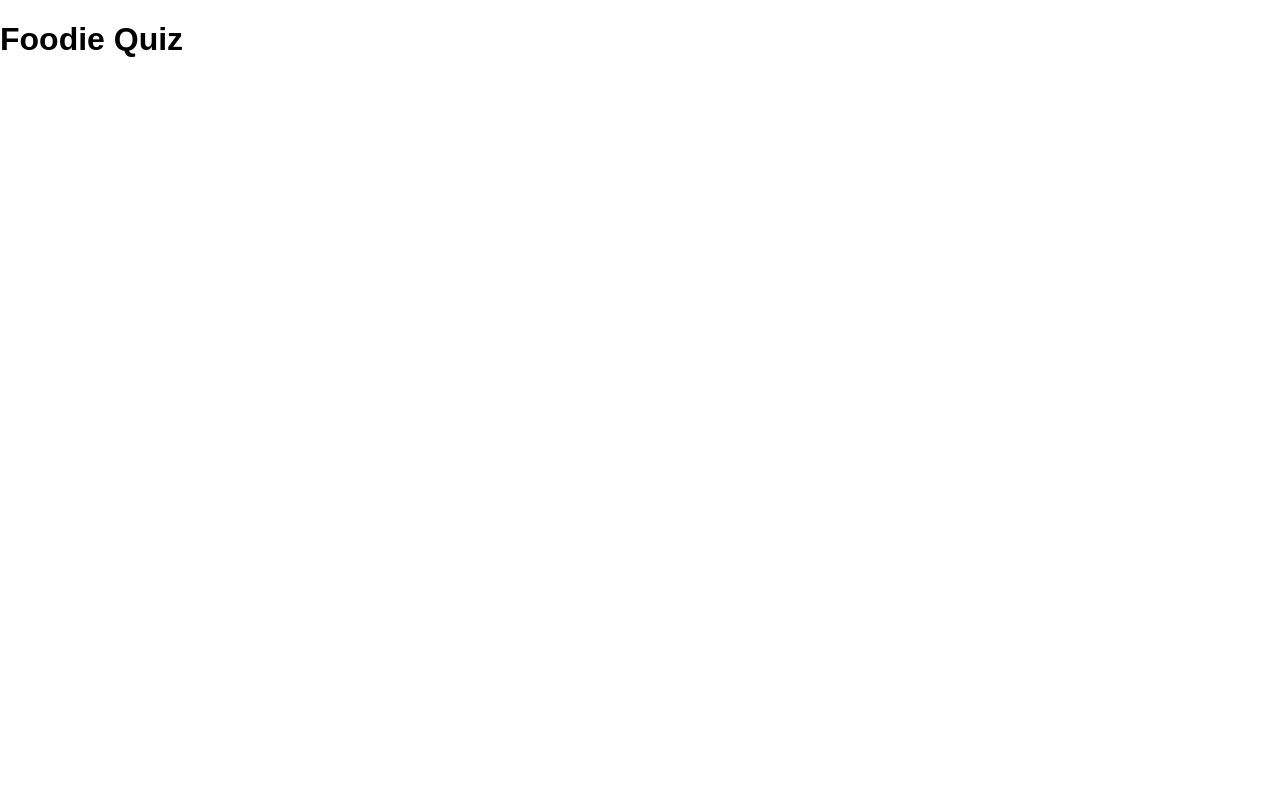
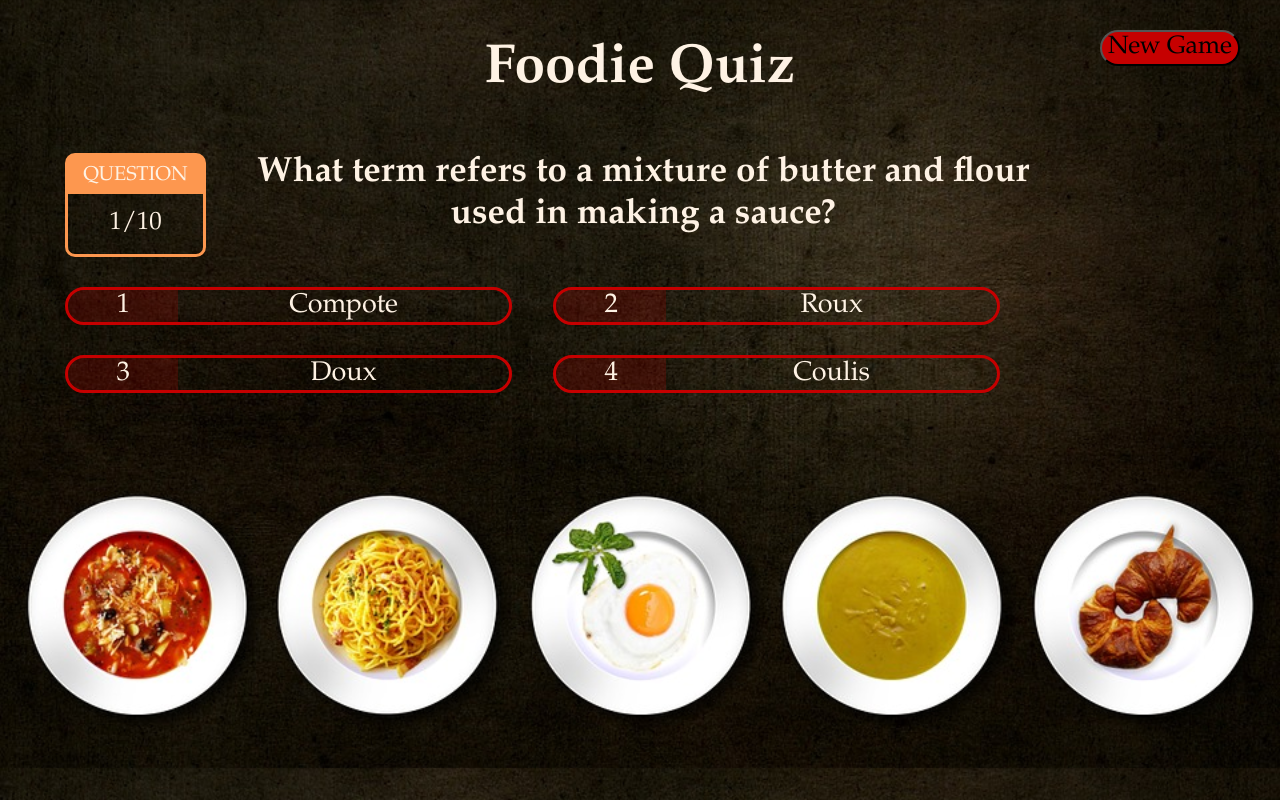
Before and after one commit to tjstalcup/megan-quiz, a plain HTML site: page index.html in a window 1280 px wide. Drawn offline with nearby package versions, Linux system fonts and the light colour scheme.

Commit message:
added js

```diff
--- a/css/stylesheet.css
+++ b/css/stylesheet.css
@@ -0,0 +1,101 @@
+body {
+	font-family: "Palatino Linotype", "Book Antiqua", Palatino, serif;
+	font-weight: 300;
+	text-align: center;
+	background-image: url('images/food-background-pictures-20.jpg');
+	background-size: cover;
+	font-size: 25px;
+	color: #fef2e4;
+}
+
+.masthead {
+	margin: 0;
+}
+
+.masthead h1 {
+	font-size: 55px;
+}
+
+.new-game {
+	text-align: right;
+    position: absolute;
+    top: 30px;
+    right: 40px;
+    background-color: #c60000;
+    border-radius: 20px;
+}
+
+.content {
+	width: 950px;
+	height: 450px;
+	margin: 50px;
+	padding: 30px;
+	text-align: center;
+	border-radius: 30px;
+	padding-top: 0;
+}
+
+.summary {
+	display: none;
+}
+
+.row {
+	margin-left: -15px;
+	margin-right: -15px;
+	margin-bottom: 30px;
+	overflow: auto;
+}
+
+.questions-panel {
+	width: 25%;
+	float: left;
+	border-radius: 10px;
+	border-color: #fd974f;
+	border-style: solid;
+	width: 135px;
+}
+
+.panel-title {
+	background-color: #fd974f;
+	padding: 7px;
+	font-size: 20px
+}
+
+.panel-body {
+	padding: 15px;
+}
+
+.question {
+	width: 82%;
+	float: right;
+	margin: 0;
+	font-size: 35px;
+}
+
+.answers {
+    font-size: 27px;
+}
+
+.qbox {
+	border-radius: 30px;
+	width: 45%;
+	float: left;
+	border-color: #c60000;
+	border-style: solid;
+	border-width: 3px;
+	margin-left: 0;
+	margin-right: 41px;
+}
+
+.answerNumber {
+	background-color: rgba(198,0,0,0.2);
+	width: 25%;
+	float: left;
+	border-top-left-radius: 30px;
+	border-bottom-left-radius: 30px;
+}
+
+.answer {
+	width: 75%;
+	float: left;
+}
--- a/index.html
+++ b/index.html
@@ -7,13 +7,44 @@
 	<title>Quiz</title>
 </head>
 <body>
-	<div class="container">
-		<div class="title">
-			<h1>Foodie Quiz</h1>
-		</div>
-		<div class="question">
+	<div class="masthead">
+		<h1>Foodie Quiz</h1>
+		<button class="new-game" type="button">New Game</button>
+	</div>
+	<div class="content">
+		<div class="row">
+			<div class="questions-panel">
+				<div class="panel-title">QUESTION</div>
+				<div class="panel-body">
+					<span id="questionNumber">1/10</span>
+				</div>
+			</div>
+			<h2 class="question">What term refers to a mixture of butter and flour used in making a sauce?</h2>
 		</div>
 		<div class="answers">
+			<div class="row">
+				<div class="qbox">
+					<div class="answerNumber">1</div>
+					<div class="answer">Compote</div>
+				</div>
+				<div class="qbox">
+					<div class="answerNumber">2</div>
+					<div class="answer">Roux</div>
+				</div>
+			</div>
+			<div class="row">
+				<div class="qbox">
+					<div class="answerNumber">3</div>
+					<div class="answer">Doux</div>
+				</div>
+				<div class="qbox">
+					<div class="answerNumber">4</div>
+					<div class="answer">Coulis</div>
+				</div>
+			</div>
+		</div>
+		<div class="summary">
+			<h2> You got 5 out of 10 questions correct</h2>
 		</div>
 	</div>
 	<script src="https://code.jquery.com/jquery.min.js"></script>
--- a/js/app.js
+++ b/js/app.js
@@ -0,0 +1,82 @@
+$(document).ready(function () {
+
+var score = 0;
+var currentQuestion = 0;
+var quiz = [
+	{
+		number: 1,
+		question: "What term refers to a mixture of butter and flour used in making sauces?",
+		answers: ["Compote", "Roux", "Doux", "Coulis"],
+		rightAnswer: 1,
+	}, {
+		number: 2,
+		question: "What is it called when you loosen brown bits from a pan by adding a liquid, then heating while stirring and scraping the pan?",
+		answers: ["Sear", "Braise", "Deglaze", "Saute"],
+		rightAnswer: 2,
+	}, {
+		number: 3,
+		question: "What is it called to cook something by simmering in a small amount of liquid?",
+		answers: ["Poach", "Blanch", "Boil", "Sear"],
+		rightAnswer: 0,
+	}, {
+		number: 4,
+		question: "Filet Mignon comes from the?",
+		answers: ["Chuck", "Shank", "Round", "Loin"],
+		rightAnswer: 3,
+	}, {
+		number: 5,
+		question: "The temperature at which oil burns is called what?",
+		answers: ["Burn point", "Smoke point", "Fry point", "Melting point"],
+		rightAnswer: 1,
+	}, {
+		number: 6,
+		question: "What term means to fry lightly then stew slowly in a closed container?",
+		answers: ["Sear", "Saute", "Glaze", "Braise"],
+		rightAnswer: 3,
+	}, {
+		number: 7,
+		question: "What is it called to cook briefly in boiling water?",
+		answers: ["Boil", "Blanch", "Poach", "Saute"],
+		rightAnswer: 1,
+	}, {
+		number: 8,
+		question: "Pesto consists primarily of basil, parmesan, olive oil, and what other ingredient?",
+		answers: ["Parsley", "Butter", "Pine nuts", "Lemon"],
+		rightAnswer: 2,
+	}, {
+		number: 9,
+		question: "What word means to wrap a roast in fat?",
+		answers: ["Bind", "Baste", "Glaze", "Bard"],
+		rightAnswer: 3,
+	}, {
+		number: 10,
+		question: "If you were cutting carrots into the size of matchsticks it would be called what?",
+		answers: ["Jardiniere", "Chiffonade", "Julienne", "Brunoise"],
+		rightAnswer: 2,
+	}
+];
+/* show question, submit to answeQuestion */
+function answerQuestion() {
+	var question = quiz.question[currentQuestion - 1];
+}
+
+function showSummary() {
+	$('.summary').show()
+	$('.questions-panel').hide();
+	$('.question').hide();
+	$('.answers').hide();
+}
+
+function showQuestion() {
+	var questionObj = quiz.question[currentQuestion];
+	if (questionObj) {
+		$('.question').text(questionObj.question);
+		for (i = 0; i < questionObj.answers.length; i++) {
+			$('.answer').append(quiz.answers[currentQuestion])
+		}
+	} else {
+		showSummary();
+	}
+}
+
+})
```
Also changed, not shown: css/images/food-background-pictures-20.jpg (added).
